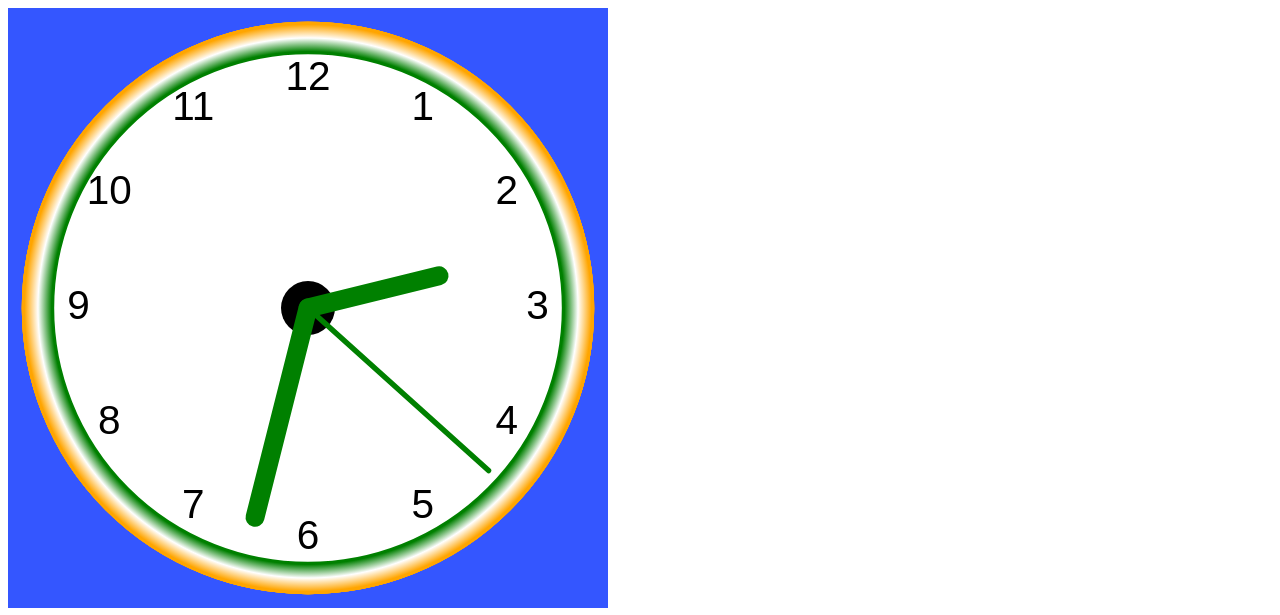
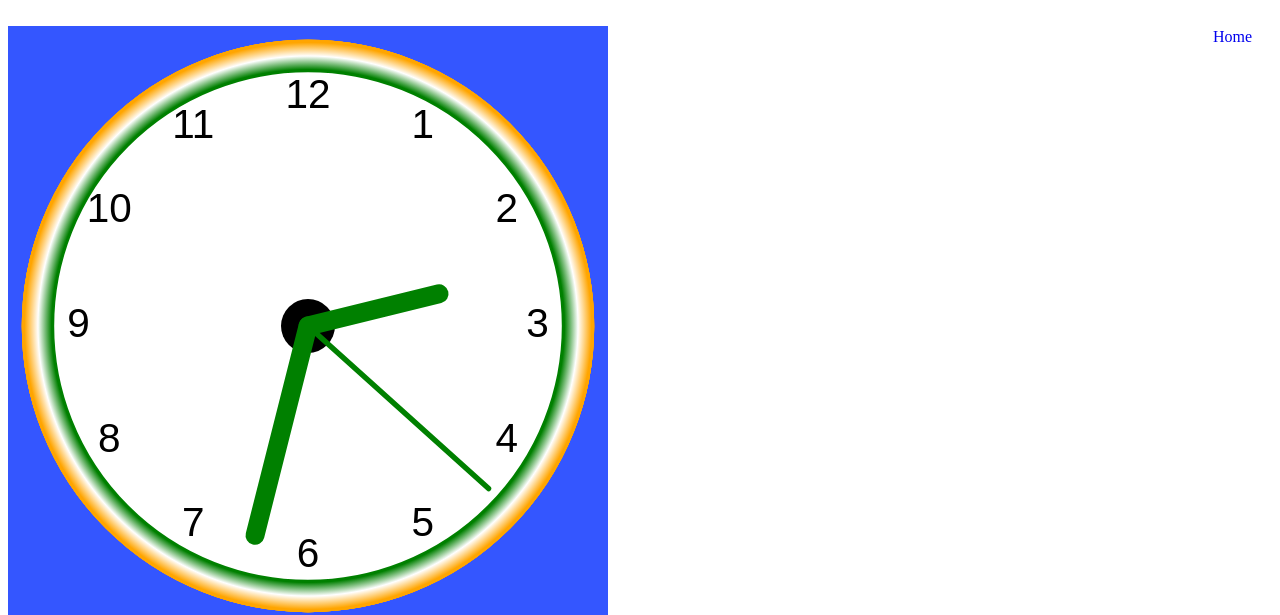
Before and after one commit to mani818686/Node, a website: page FrontEnd/html/canvas.html in a window 1280 px wide. Shown: the top 615 px of the page. Drawn offline with Linux system fonts and the light colour scheme.

```diff
--- a/FrontEnd/html/canvas.html
+++ b/FrontEnd/html/canvas.html
@@ -2,9 +2,20 @@
 <html>
 <head>
 <title>Canvas</title>
+<style>
+a{
+    text-decoration:none;
+    float:right;
+    margin:20px;
+}
+</style>
 </head>
 <body>
-<canvas id="Canvas" width="600" height="600" style="background-color:#3456ff    "></canvas>
+
+
+<a href="/html/index.html">Home</a>
+<br>
+<canvas id="Canvas" width="600" height="600" style="background-color:#3456ff"></canvas>
 <h1>Canvas</h1>
 <script src="/js/canvas.js"></script>
 
```
